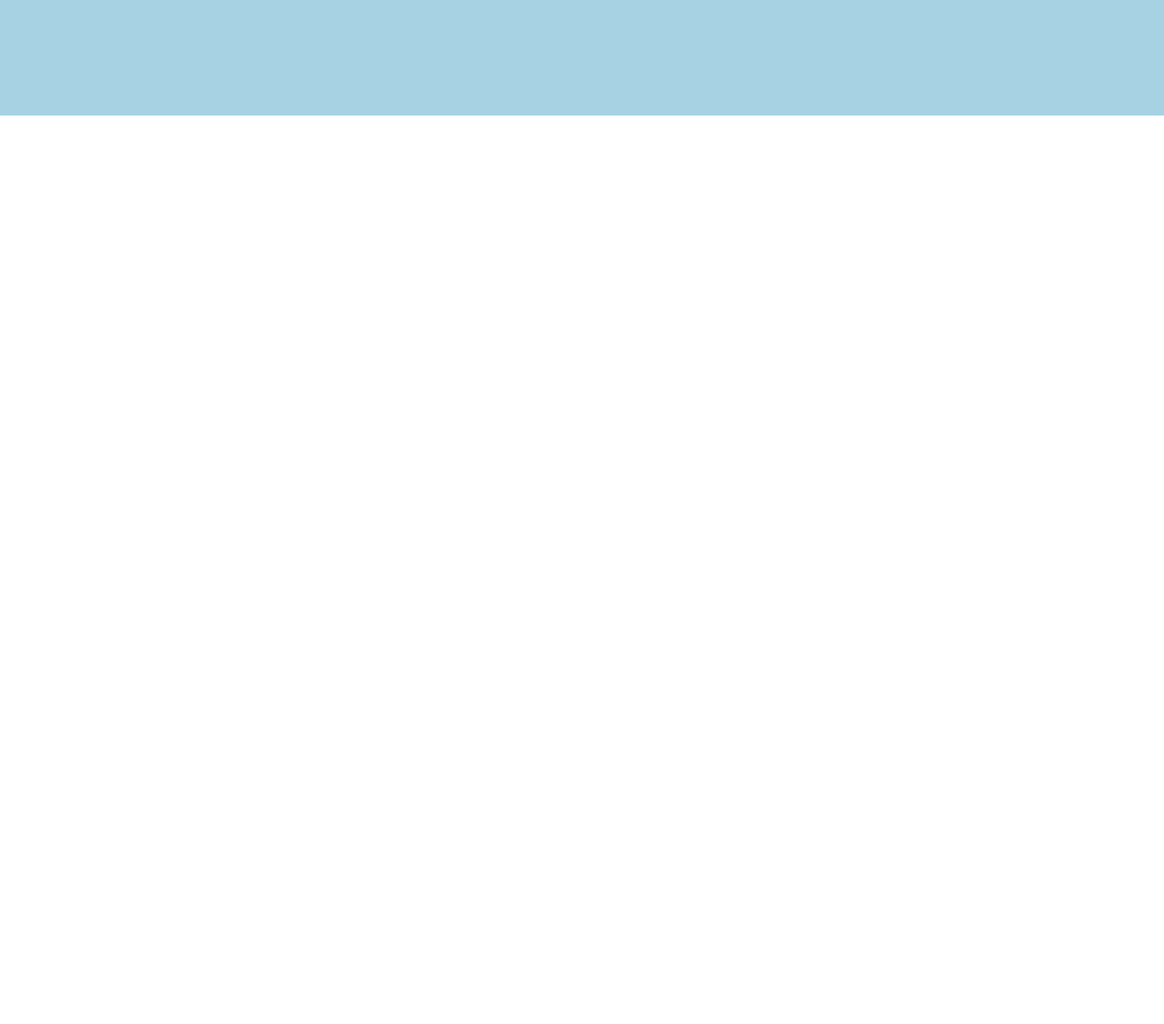
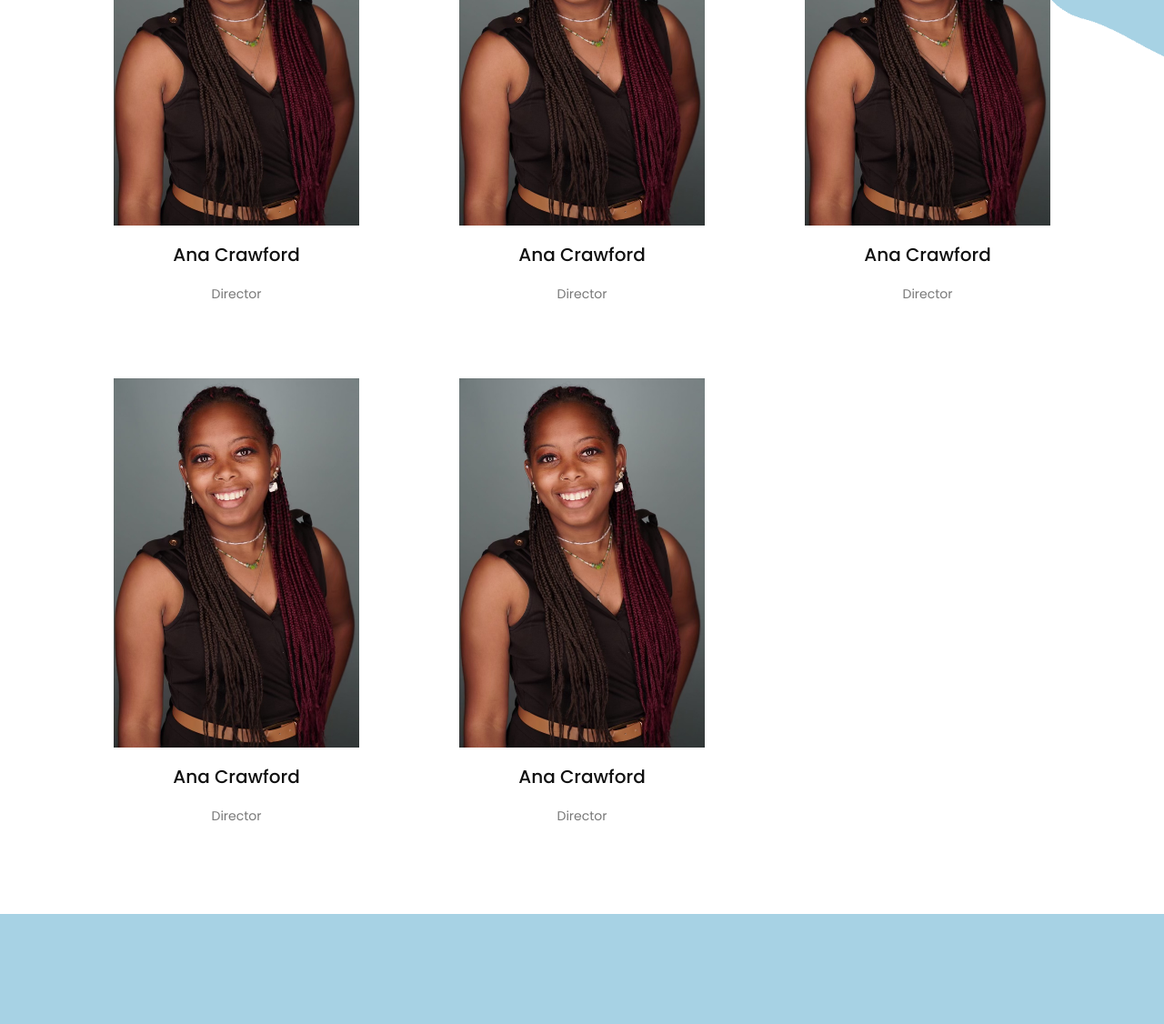
Before and after one commit to ElementalTech04/Independent-Business-Solutions-HTML, a plain HTML site: page index.html in a window 1280 px wide. Shown: the part 2804-3930 px from the top of the page at 91% size. Before the commit the page ends 2931 px from the top, so only its background shows below. Drawn offline with Linux system fonts and the light colour scheme.

Commit message:
added team section

```diff
--- a/index.html
+++ b/index.html
@@ -156,7 +156,7 @@
         <div class="row align-items-center">
             <div class="col-md-6">
                 <div class="entry">
-                    <img src="img/about-us.png" alt="">
+                    <img src="img/stylish-2023-11-27-04-55-47-utc.jpg" alt="">
                 </div>
             </div>
             <div class="col-md-6">
@@ -169,6 +169,9 @@
                         exceed expectations. With a wealth of experience and a forward-thinking approach, IBS is your
                         trusted partner in navigating the ever-evolving landscape of business growth and development.
                         Let's embark on this journey together and unlock the full potential of your business.</p>
+                    <a href="contact-us.html">
+                        <button class="button">Contact Us</button>
+                    </a>
                 </div>
             </div>
         </div>
@@ -183,12 +186,6 @@
             <div class="row">
                 <div class="col-md-4">
                     <div class="entry">
-                        <span>100+</span>
-                        Events
-                    </div>
-                </div>
-                <div class="col-md-4">
-                    <div class="entry">
                         <span>10+</span>
                         Years of Experience
                     </div>
@@ -197,6 +194,12 @@
                     <div class="entry">
                         <span>20+</span>
                         Businesses served
+                    </div>
+                </div>
+                <div class="col-md-4">
+                    <div class="entry">
+                        <span>100+</span>
+                        Events
                     </div>
                 </div>
             </div>
@@ -263,6 +266,56 @@
 <!--</div>-->
 <!-- end pricing -->
 
+<!-- team -->
+<div class="services section">
+    <div class="container">
+        <div class="title-section">
+            <span>Our Team</span>
+            <h2>Meet the individuals that make the <br>vision possible</h2>
+        </div>
+        <div class="row first-row">
+            <div class="col-md-4">
+                <div class="entry" data-aos="zoom-in">
+                    <img src="img/image_1.png">
+                    <h5>Ana Crawford</h5>
+                    <p> Director</p>
+                </div>
+            </div>
+            <div class="col-md-4">
+                <div class="entry" data-aos="zoom-in" data-aos-duration="1500">
+                    <img src="img/image_1.png">
+                    <h5>Ana Crawford</h5>
+                    <p> Director</p>
+                </div>
+            </div>
+            <div class="col-md-4">
+                <div class="entry" data-aos="zoom-in" data-aos-duration="1500">
+                    <img src="img/image_1.png">
+                    <h5>Ana Crawford</h5>
+                    <p> Director</p>
+                </div>
+            </div>
+        </div>
+        <div class="row">
+            <div class="col-md-4">
+                <div class="entry" data-aos="zoom-in" data-aos-duration="2000">
+                    <img src="img/image_1.png">
+                    <h5>Ana Crawford</h5>
+                    <p> Director</p>
+                </div>
+            </div>
+            <div class="col-md-4">
+                <div class="entry" data-aos="zoom-in" data-aos-duration="2500">
+                    <img src="img/image_1.png">
+                    <h5>Ana Crawford</h5>
+                    <p> Director</p>
+                </div>
+            </div>
+        </div>
+    </div>
+</div>
+<!-- end team -->
+
 <!-- footer -->
 <footer>
     <div class="container text-dark">
```
Also changed, not shown: contact-us.html (+5 -6 lines), img/BMORE Headshot.png (added), img/IMG_1517.png (added), img/image_1.png (added), 4 other files.
